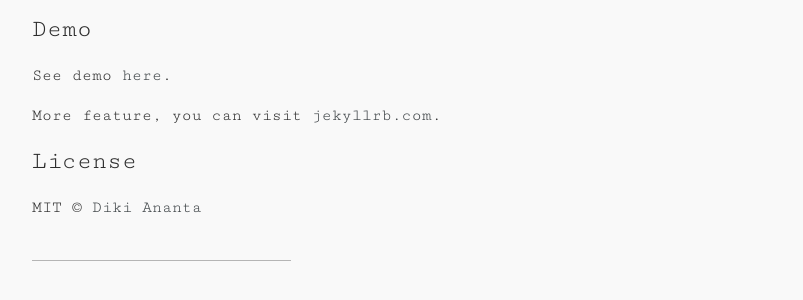
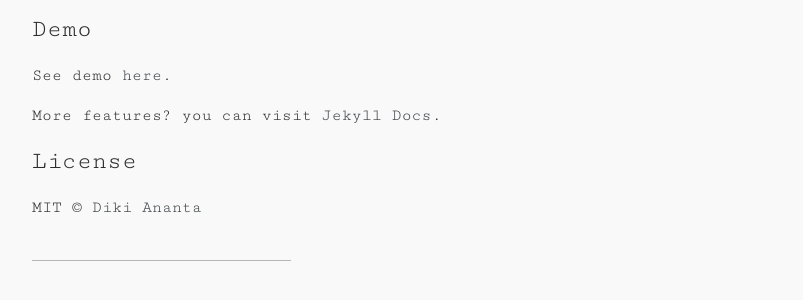
Before and after one commit to dikiaap/mangan, a Jekyll site: the page built from _posts/2017-03-10-installation-mangan-jekyll-theme.md, in a window 1280 px wide. Shown: the part 1730-2030 px from the top of the page, without its empty margins (238-1041 px from the left). Built offline with Jekyll 4.4.1, drawn with Linux system fonts in a browser that asks for light colours; emoji names are drawn with the system emoji font; some web fonts are replaced.

Commit message:
Update to https link on post

```diff
--- a/_posts/2017-03-10-installation-mangan-jekyll-theme.md
+++ b/_posts/2017-03-10-installation-mangan-jekyll-theme.md
@@ -16,7 +16,7 @@
 
 ## Requirements
 - Ruby >= 2.1
-- [RubyGems](http://rubygems.org/pages/download)
+- [RubyGems](https://rubygems.org/pages/download)
 - Linux, Unix, or Mac OS X
 - Git
 
@@ -64,7 +64,7 @@
 
 See demo [here](https://mangan.dikiaap.id).
 
-More feature, you can visit [jekyllrb.com](http://jekyllrb.com).
+More features? you can visit [Jekyll Docs](https://jekyllrb.com/docs/home/).
 
 ## License
 
```
